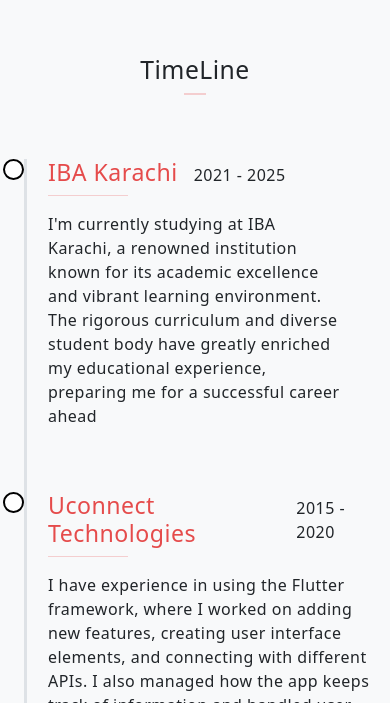
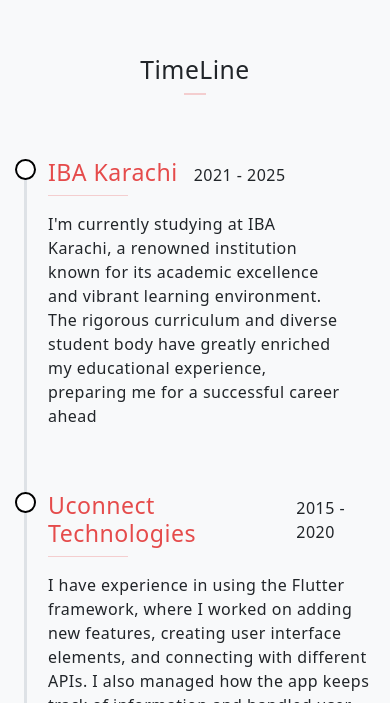
Before and after one commit to latif-muhammad/my-portfolio, a React (Create React App) app: page / in a window 390 px wide. Shown: the part 1279-1982 px from the top of the page. Built offline with nearby package versions, Linux system fonts and the light colour scheme; no server answers.

Commit message:
fixed timeline pointers on smaller screens

```diff
--- a/src/components/base/TimelineDetail.module.css
+++ b/src/components/base/TimelineDetail.module.css
@@ -14,7 +14,7 @@
 	}
 
 	.dot{
-		left: 0.2rem!important;
+		left: 0.92rem!important;
 	}
 
 }
```
